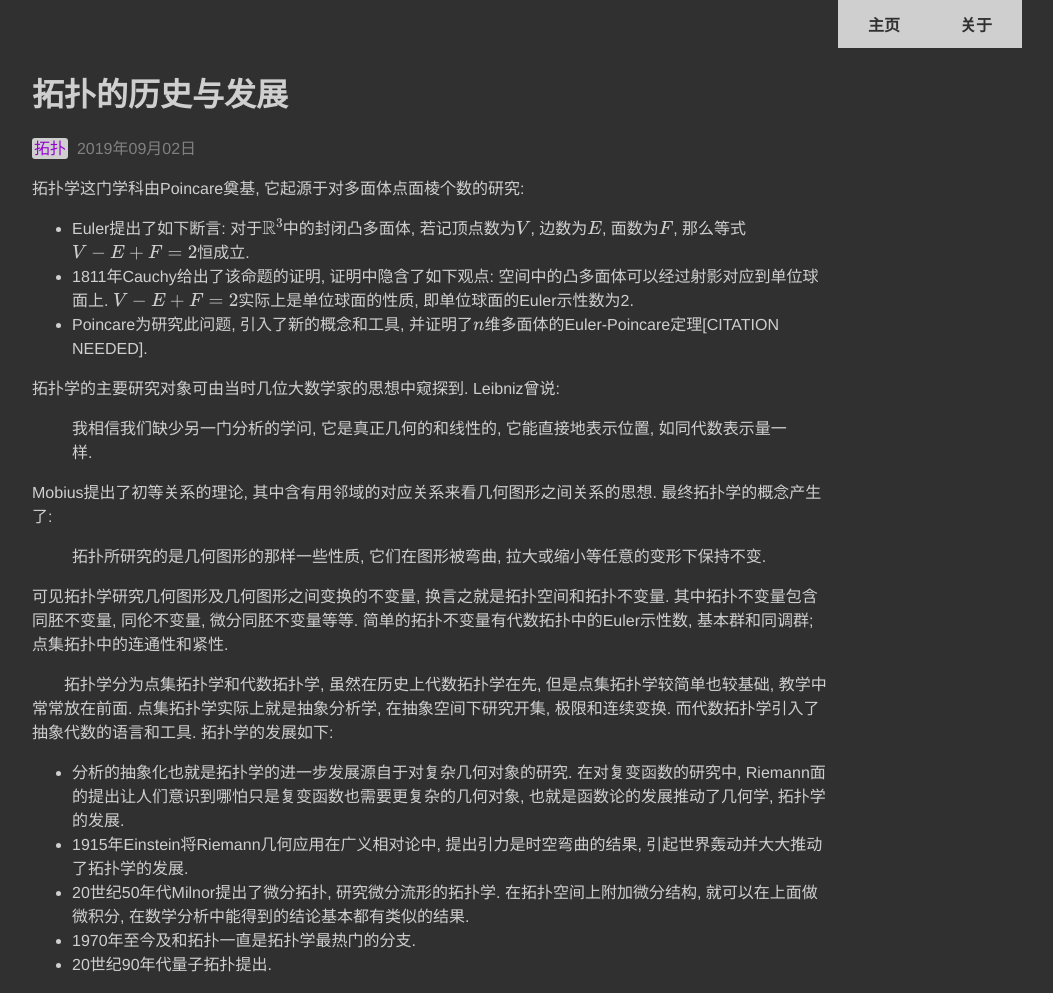
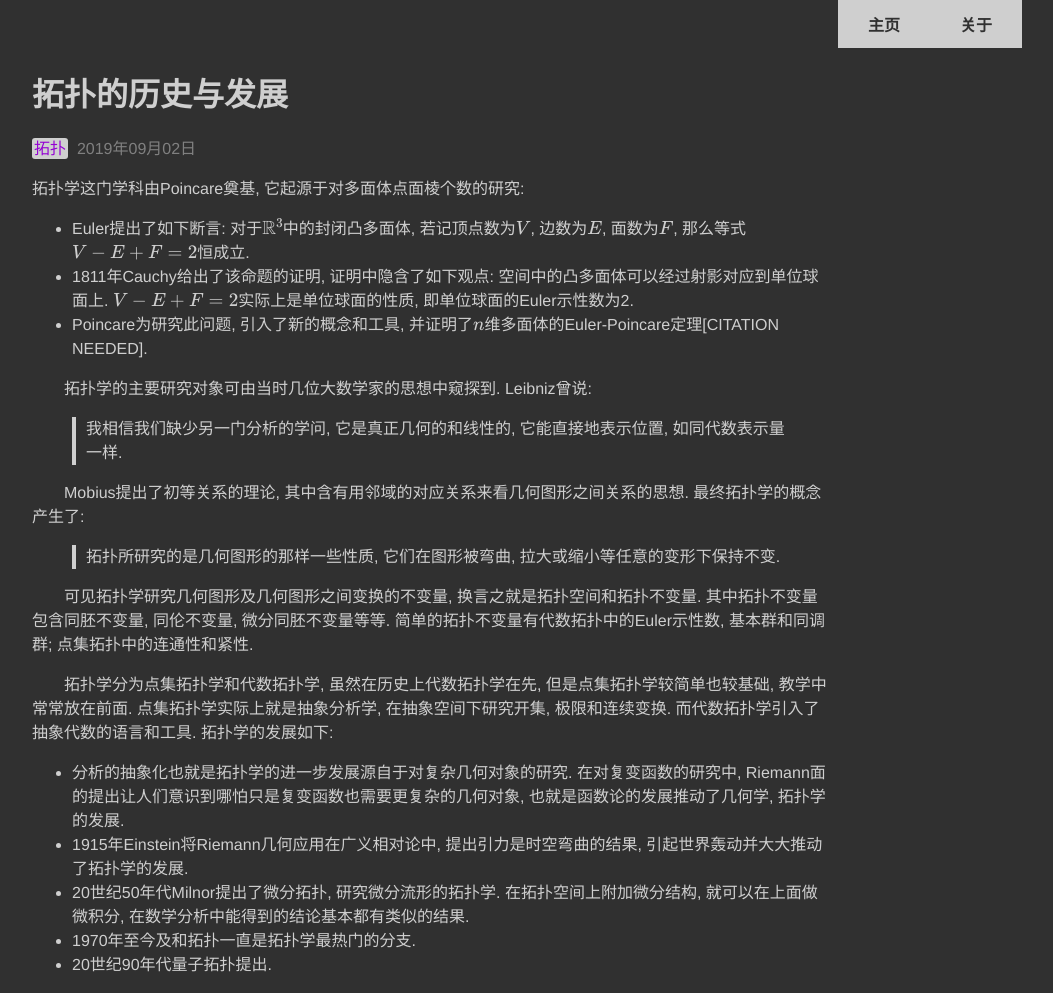
Before and after one commit to NotoOotori/notoootori.github.io, a Jekyll site: the page built from _posts/2019-09-02-拓扑的历史与发展.md, in a window 1280 px wide. Shown: the whole page, without its empty margins (208-1261 px from the left). Built offline with Jekyll 4.4.1, drawn with Linux system fonts in a browser that asks for light colours; formulas are drawn with MathJax 3.

Commit message:
feat(post.scss): Add an ugly quoteblock left border.

```diff
--- a/_sass/post.scss
+++ b/_sass/post.scss
@@ -6,9 +6,19 @@
 
 }
 
-.post h1+p, h2+p, h3+p, h4+p, h5+p, h6+p, p+p{
+.post h1+p, h2+p, h3+p, h4+p, h5+p, h6+p, p+p, ul+p, ol+p, blockquote+p{
   text-indent: 2em;
 }
+
+.post blockquote{
+  // margin: 10px;
+  padding-left: 10px;
+  border-left: 3pt solid var(--text-color);
+}
+.post blockquote p{
+  text-indent: 0;
+}
+
 
 ul.post-list{
   list-style: none;
```
